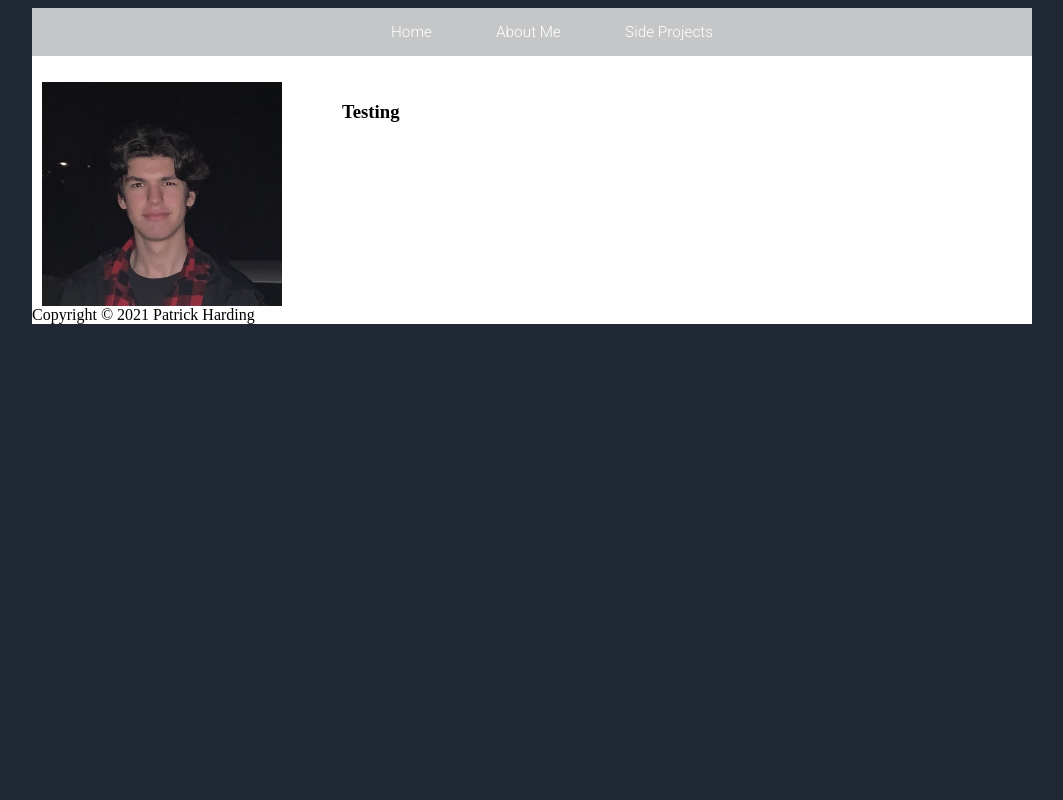
After one commit to patoro7247/PortfolioWebsite, a Flask app: page /about in a window 1280 px wide. The commit adds this page. Shown: the whole page, without its empty margins (108-1171 px from the left). Run offline with Flask 2, Linux system fonts and the light colour scheme.

Commit message:
Added more routes and started new template with nav bar

```diff
--- a/app/__init__.py
+++ b/app/__init__.py
@@ -3,6 +3,6 @@ from config import Config
 
 app = Flask(__name__)
 app.config.from_object(Config)
-
+app.static_folder = 'static'
 
 from app import routes
--- a/app/routes.py
+++ b/app/routes.py
@@ -32,3 +32,7 @@ def login():
 def post():
 	form = PostForm()
 	return render_template('post.html', title='Post', form=form)
+
+@app.route('/about')
+def about():
+	return render_template('about.html', title ='About Me', header='About Me')
--- /dev/null
+++ b/app/static/style.css
@@ -0,0 +1,66 @@
+#container {
+	background-color: white;
+	width: 1000px;
+	margin-left:  auto;
+	margin-right: auto;
+	color:  white;
+}
+
+#content {
+	padding: 10px;
+}
+
+#pic {
+	width:  200px;
+	float:  left;
+}
+
+#main {
+	width:  680px;
+	float:  right;
+	color: black;
+}
+
+#footer {
+	clear: both;
+	color:  black;
+}
+
+#nav {
+	background-color:  #C5C6C7;
+	text-align: center;
+}
+
+html {background-color: #1F2833 }
+
+
+ul{
+	width:  auto;
+	float:  center;
+	margin-top: 8px;
+}
+
+li{
+	display: inline-block;
+	padding:  15px 30px;
+}
+
+a{
+	text-align: center;
+	color: inherit;
+	text-decoration:  none;
+	font-family: 'Roboto', sans-seriff;
+	font-size:  1.2vw;
+	text-decoration: none !important;
+}
+
+a:hover {
+	color: black;
+	transition: 0.5s;
+	text-decoration: none !important;
+}
+
+img {
+	max-width: 120%;
+	height: auto;
+}
--- /dev/null
+++ b/app/templates/about.html
@@ -0,0 +1,33 @@
+<html>
+	<head>
+		<title>My website</title>
+		<link rel="stylesheet" type="text/css" href="{{ url_for('static', filename='style.css') }}" />
+		<link rel="preconnect" href="https://fonts.gstatic.com">
+		<link href="https://fonts.googleapis.com/css2?family=Roboto:wght@300&display=swap" rel="stylesheet">
+	</head>
+	<body>
+		<div id="container">
+			<div id="nav">
+				<ul>
+					<li><a class="selected" href="/">Home</a></li>
+					<li><a class="selected" href="/about">About Me</a></li>
+					<li><a class="selected" href="/sideprojects">Side Projects</a></li>
+				</ul>
+
+			</div>
+
+			<div id="content">
+				<div id="pic">
+
+					<img src="{{ url_for('static', filename='face.jpg') }}">
+				</div>
+				<div id="main">
+					<h3>Testing</h3>
+				</div>
+			</div>
+			<div id="footer">
+				Copyright &copy; 2021 Patrick Harding
+			</div>
+		</div>
+	</body>
+</html>
```
Also changed, not shown: app/templates/base.html (+8 -6 lines), app/static/face.jpg (added).
